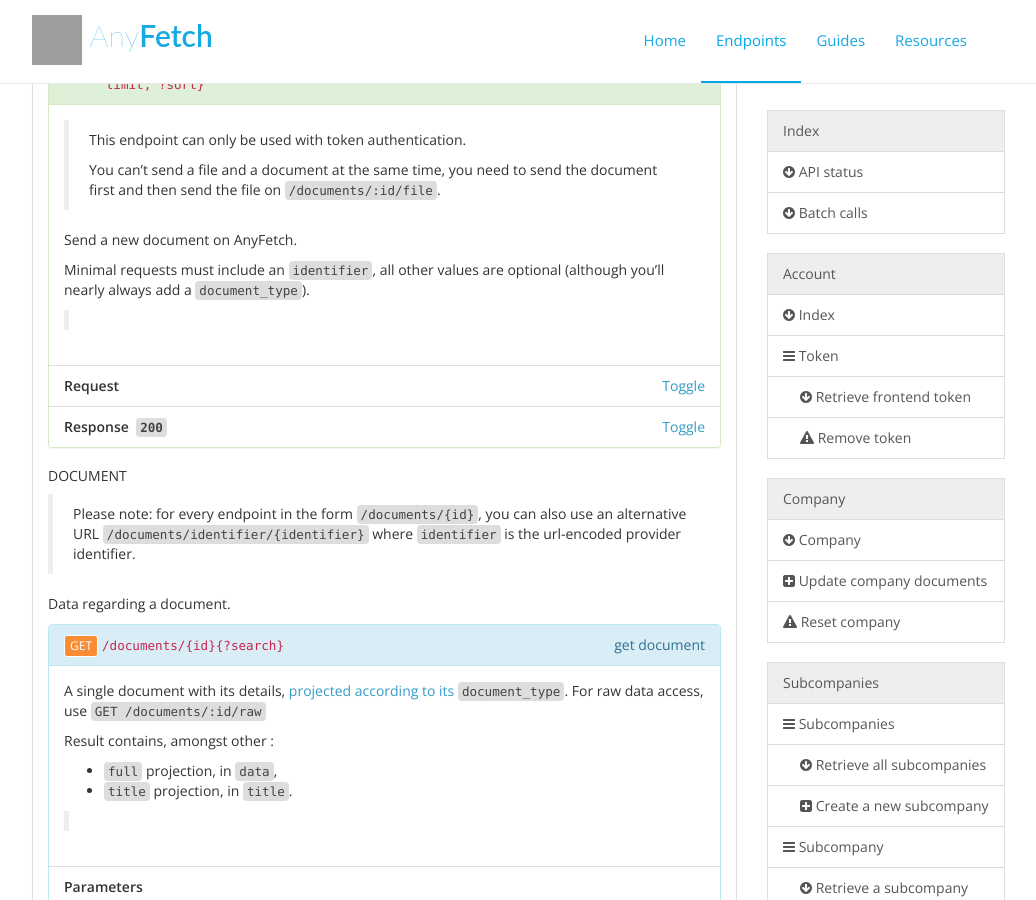
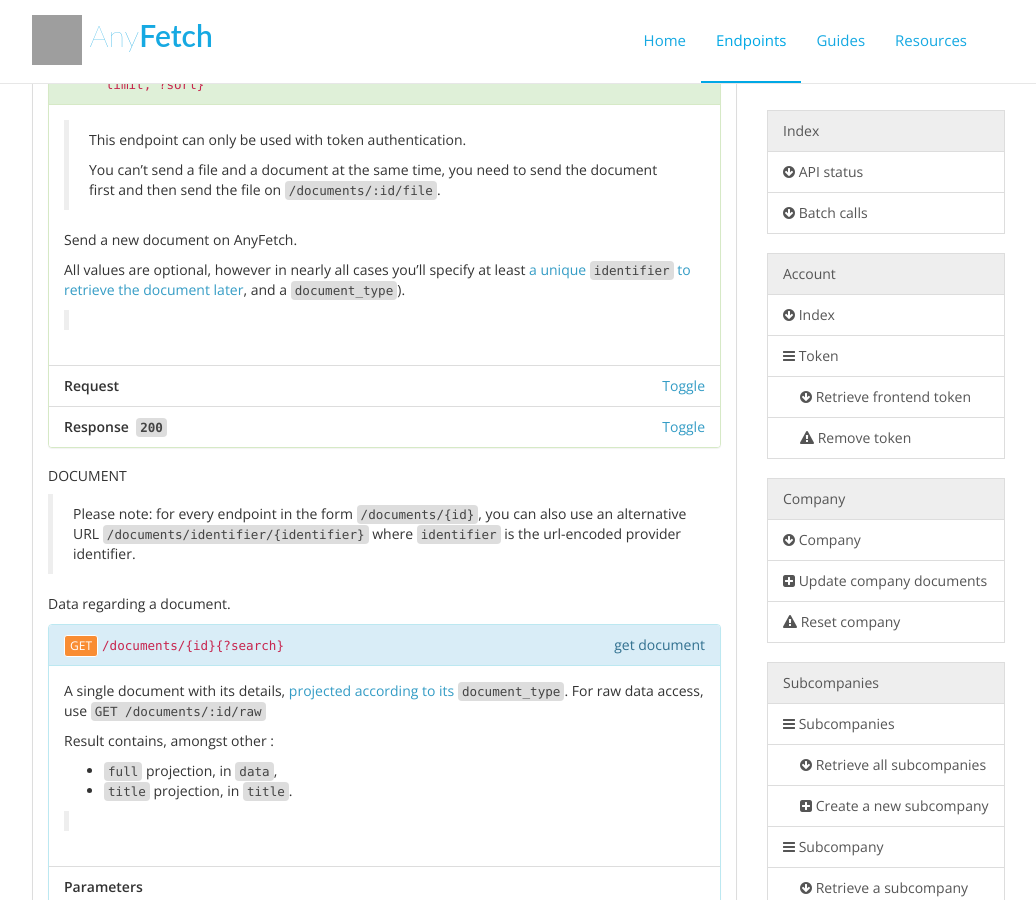
Before and after one commit to AnyFetch/developers.anyfetch.com, a Jekyll site: the page endpoints/index.html, which Jekyll copies as it is, in a window 1280 px wide and 900 px high, scrolled down 5894 px. Shown: the whole window, without its empty margins (133-1169 px from the left). Built offline with Jekyll 4.4.1, drawn with Linux system fonts in a browser that asks for light colours; nearby versions of some CDN libraries; Markdown is read by kramdown in place of the engine named in the settings; grey boxes are pictures that could not be loaded.

Commit message:
Identifier are not mandatory

```diff
--- a/endpoints/index.html
+++ b/endpoints/index.html
@@ -436,7 +436,7 @@ Name must only contain alphanumeric characters, <code>@</code>, <code>-</code> ,
 <p>You can’t send a file and a document at the same time, you need to send the document first and then send the file on <code>/documents/:id/file</code>.</p>
 </blockquote>
 <p>Send a new document on AnyFetch.</p>
-<p>Minimal requests must include an <code>identifier</code>, all other values are optional (although you’ll nearly always add a <code>document_type</code>).</p>
+<p>All values are optional, however in nearly all cases you’ll specify at least <a href="/guides/concepts/identifier.html">a unique <code>identifier</code> to retrieve the document later</a>, and a <a href="/resources/document-types.html"><code>document_type</code></a>).</p>
 <blockquote>
 <ul>
 <li><code>401 Unauthorized</code>: you did not specify any credentials, or you are using a non-supported <code>Authorization</code> scheme.</li>
```
Also changed, not shown: blueprint.md (+1 -1 lines).
